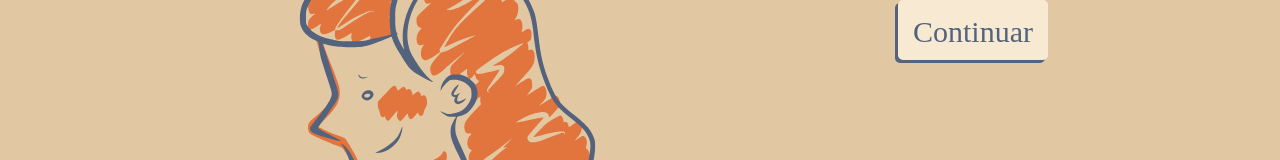
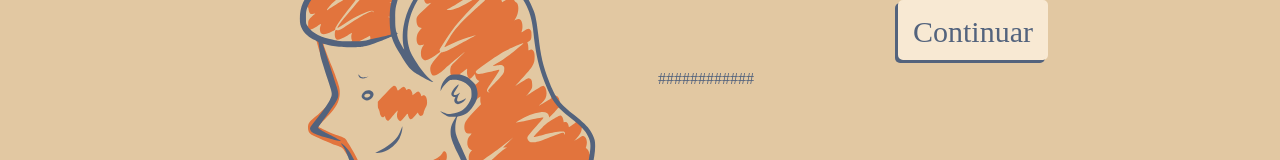
Before and after one commit to NatC18/Modelo-PV, a plain HTML site: page parte-html.html in a window 1280 px wide. Shown: the part 299-459 px from the top of the page. Drawn offline with Linux system fonts and the light colour scheme; a web font is replaced by a local one.

Commit message:
Prueba Stgo

```diff
--- a/parte css.css
+++ b/parte css.css
@@ -100,3 +100,6 @@ h1{
 #inp{
     display: block;
 }
+#niveles{
+
+}
--- a/parte-html.html
+++ b/parte-html.html
@@ -137,6 +137,9 @@
             <input id="nombre" type="text" placeholder="Ingresa tu nombre">
             <button id="ingresar">Continuar</button>
         </div>
+        <div id="niveles">
+          ############
+        </div>
     </body>
 
 </html>
```
